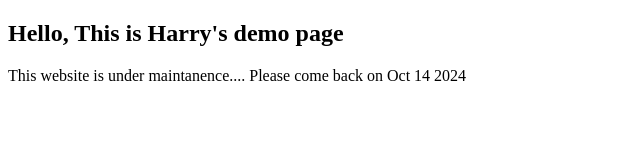
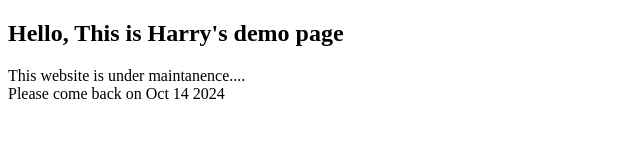
Before and after one commit to Harrylorian/nknu-demo-page, a plain HTML site: page index.html in a window 1280 px wide. Shown: the whole page, without its empty margins (0-640 px from the left). Drawn offline with Linux system fonts and the light colour scheme.

Commit message:
Update index.html

```diff
--- a/index.html
+++ b/index.html
@@ -7,7 +7,7 @@
 </head>
 <body>
     <h2>Hello, This is Harry's demo page</h2>
-    This website is under maintanence....
+    This website is under maintanence....<br>
     Please come back on Oct 14 2024
 </body>
 </html>
```
